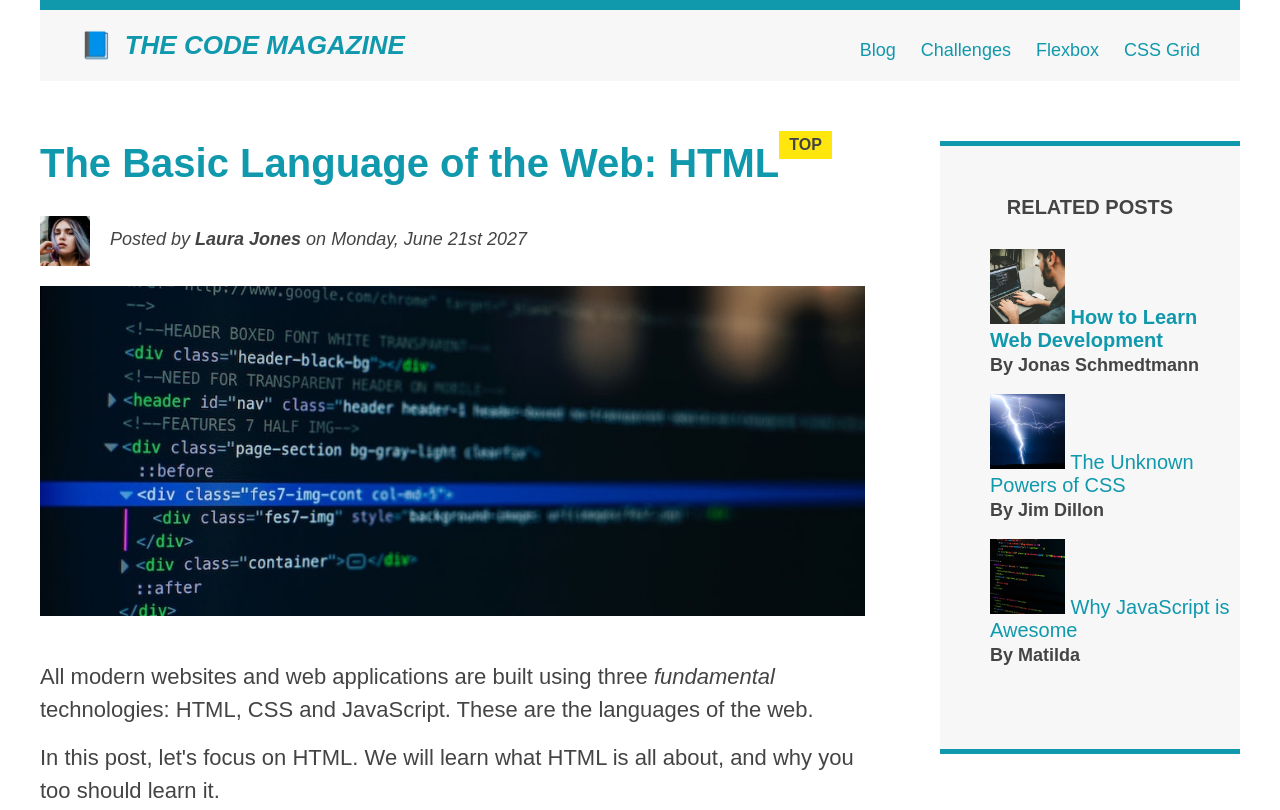
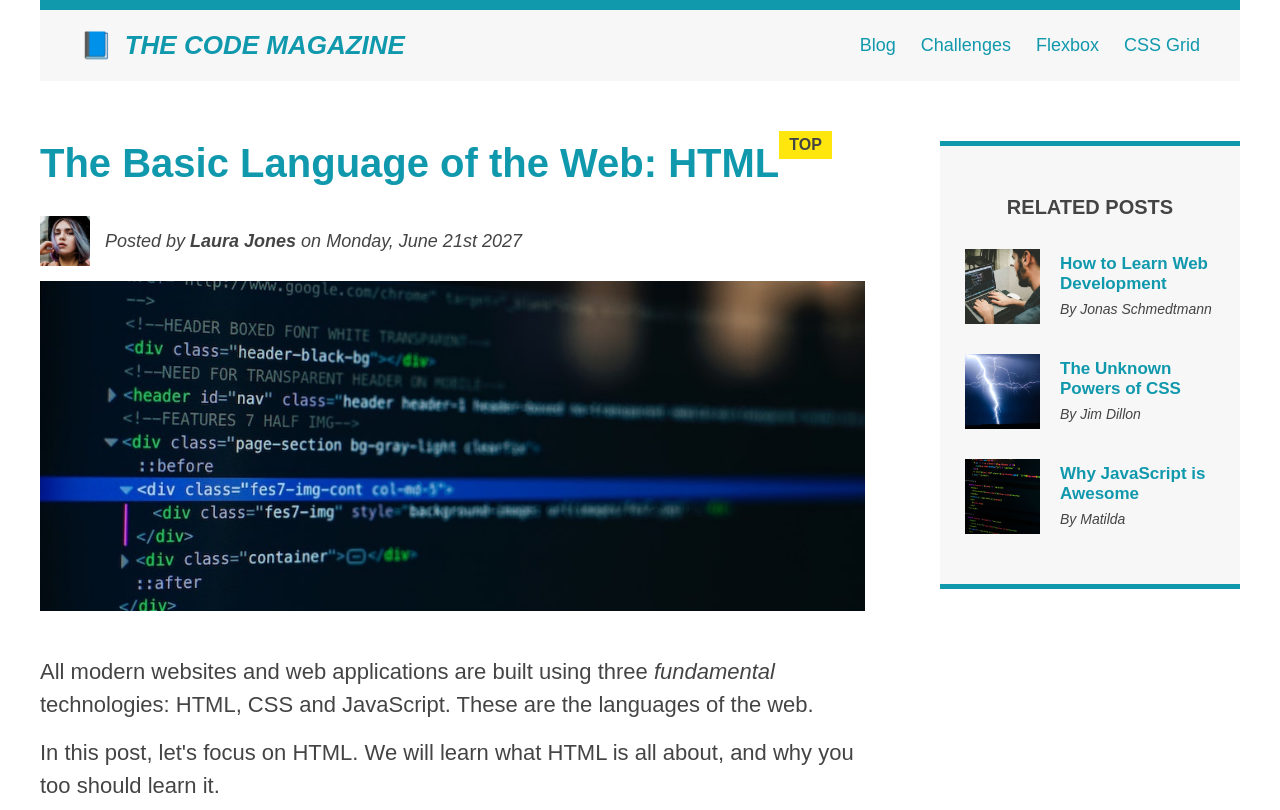
Before and after one commit to deepak-popup/HTML-CSS-Training, a plain HTML site: page 04-CSS-Layouts/index.html in a window 1280 px wide. Shown: the top 810 px of the page. Drawn offline with Linux system fonts and the light colour scheme.

Commit message:
CSS Layouts

```diff
--- a/04-CSS-Layouts/index.html
+++ b/04-CSS-Layouts/index.html
@@ -32,10 +32,12 @@
         <!-- <div class="clear"></div> -->
       </header>
 
+      <div class="row">
         <article>
           <header class="post-header">
             <h2>The Basic Language of the Web: HTML</h2>
 
+            <div class="author-box">
               <img
                 src="img/laura-jones.jpg"
                 alt="Headshot of Laura Jones"
@@ -47,6 +49,7 @@
               <p id="author" class="author">
                 Posted by <strong>Laura Jones</strong> on Monday, June 21st 2027
               </p>
+            </div>
 
             <img
               src="img/post-img.jpg"
@@ -61,8 +64,8 @@
           <p>
             All modern websites and web applications are built using three
             <em>fundamental</em>
-          technologies: HTML, CSS and JavaScript. These are the languages of the
-          web.
+            technologies: HTML, CSS and JavaScript. These are the languages of
+            the web.
           </p>
 
           <p>
@@ -74,8 +77,8 @@
           <p>
             HTML stands for <strong>H</strong>yper<strong>T</strong>ext
             <strong>M</strong>arkup <strong>L</strong>anguage. It's a markup
-          language that web developers use to structure and describe the content
-          of a webpage (not a programming language).
+            language that web developers use to structure and describe the
+            content of a webpage (not a programming language).
           </p>
           <p>
             HTML consists of elements that describe different types of content:
@@ -126,38 +129,47 @@
           <h4>Related posts</h4>
 
           <ul class="related">
-          <li>
+            <li class="related-post">
               <img
                 src="img/related-1.jpg"
                 alt="Person programming"
                 width="75"
                 height="75"
               />
-            <a href="#">How to Learn Web Development</a>
+              <div>
+                <a href="#" class="related-link"
+                  >How to Learn Web Development</a
+                >
                 <p class="related-author">By Jonas Schmedtmann</p>
+              </div>
             </li>
-          <li>
+            <li class="related-post">
               <img
                 src="img/related-2.jpg"
                 alt="Lightning"
                 width="75"
                 height="75"
               />
-            <a href="#">The Unknown Powers of CSS</a>
+              <div>
+                <a href="#" class="related-link">The Unknown Powers of CSS</a>
                 <p class="related-author">By Jim Dillon</p>
+              </div>
             </li>
-          <li>
+            <li class="related-post">
               <img
                 src="img/related-3.jpg"
                 alt="JavaScript code on a screen"
                 width="75"
                 height="75"
               />
-            <a href="#">Why JavaScript is Awesome</a>
+              <div>
+                <a href="#" class="related-link">Why JavaScript is Awesome</a>
                 <p class="related-author">By Matilda</p>
+              </div>
             </li>
           </ul>
         </aside>
+      </div>
 
       <footer>
         <p id="copyright" class="copyright text">
--- a/04-CSS-Layouts/style.css
+++ b/04-CSS-Layouts/style.css
@@ -28,7 +28,6 @@ nav {
 
 nav a:link {
   margin-right: 20px;
-  margin-top: 10px;
   display: inline-block;
 }
 
@@ -127,6 +126,7 @@ li:last-child {
 
 .related {
   list-style: none;
+  margin: 0 25px;
 }
 
 .related-author {
@@ -197,7 +197,7 @@ footer p {
 } */
 
 /* FLOATS */
-.author-img {
+/* .author-img {
   float: left;
   margin-bottom: 20px;
 }
@@ -216,9 +216,9 @@ nav {
   float: right;
 }
 
-/* .clear {
+.clear {
   clear: both;
-} */
+}
 
 .clearfix::after {
   clear: both;
@@ -238,4 +238,59 @@ aside {
 
 footer {
   clear: both;
+} */
+
+/* FLEXBOX */
+.main-header {
+  display: flex;
+  justify-content: space-between;
+  align-items: center;
 }
+
+.row {
+  display: flex;
+  gap: 75px;
+  margin-bottom: 60px;
+}
+
+article {
+  flex: 1;
+}
+
+aside {
+  flex: 0 0 300px;
+  align-self: flex-start;
+}
+
+.author-box {
+  display: flex;
+  align-items: center;
+  gap: 15px;
+  margin-bottom: 15px;
+}
+
+.author {
+  margin-bottom: 0;
+}
+
+.related-post {
+  display: flex;
+  align-items: center;
+  gap: 20px;
+  margin-bottom: 30px;
+}
+
+.related-link:link {
+  font-size: 17px;
+  font-weight: bold;
+  font-style: normal;
+  display: block;
+  margin-bottom: 5px;
+}
+
+.related-author {
+  margin-bottom: 0;
+  font-size: 14px;
+  font-weight: normal;
+  font-style: italic;
+}
```
Lines whose indentation alone changed are shown as unchanged.
